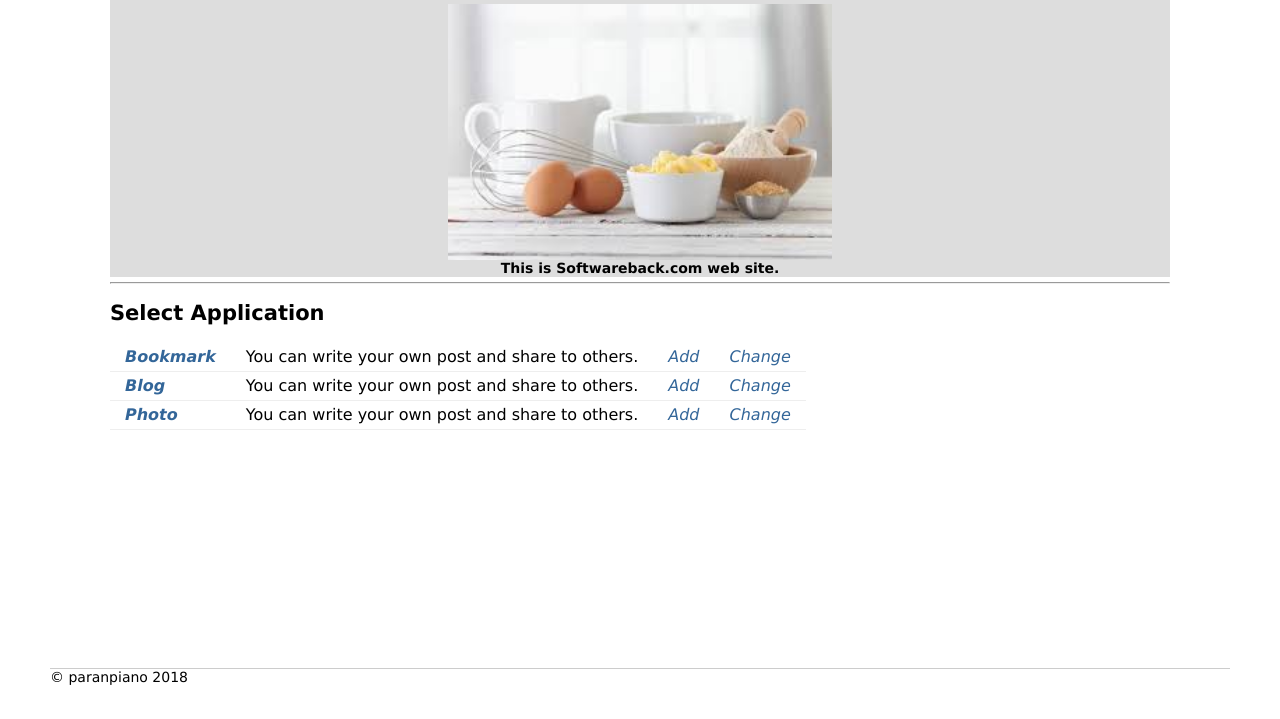
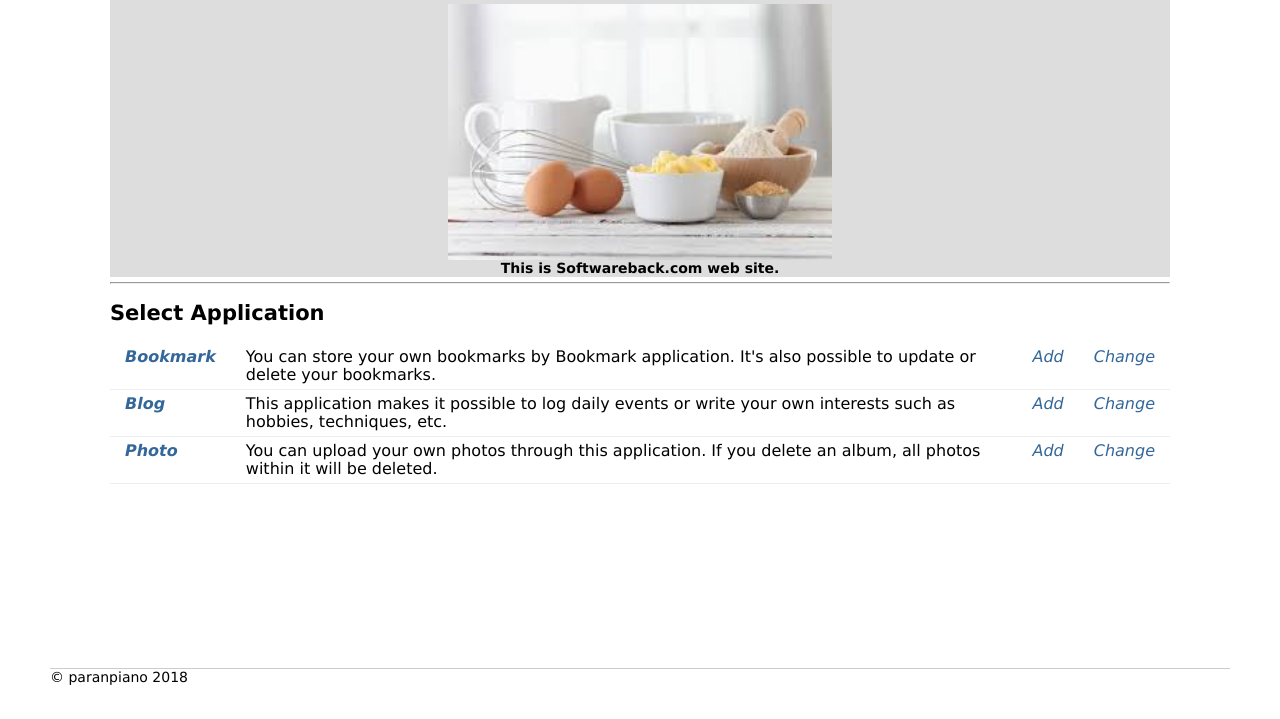
Before and after one commit to Appbakehouse/Django-Appbakehouse-homepage, a Django app: template SoftwareBake/SoftwareBake/templates/home.html in a window 1280 px wide. Shown: the part 81-800 px from the top of the page. Run offline with Django 3.2, Linux system fonts and the light colour scheme; the template is opened without the code that fills it, so the values that code supplies are empty.

Commit message:
update home.html - link apps

```diff
--- a/SoftwareBake/SoftwareBake/templates/home.html
+++ b/SoftwareBake/SoftwareBake/templates/home.html
@@ -21,23 +21,23 @@
     <table id="applist">
         <tr>
             <td><b><i><a href="{% url 'bookmark:index' %}">Bookmark</a></i><b></td>
-            <td>You can write your own post and share to others.</td>
-            <td id="Edit"><i><a href="#">Add</a></i></td>
-            <td id="Edit"><i><a href="#">Change</a></i></td>
+            <td>You can store your own bookmarks by Bookmark application. It's also possible to update or delete your bookmarks.</td>
+            <td class="Edit"><i><a href="{% url 'bookmark:add' %}">Add</a></i></td>
+            <td class="Edit"><i><a href="{% url 'bookmark:change' %}">Change</a></i></td>
         </tr>
 
         <tr>
             <td><b><i><a href="{% url 'blog:index' %}">Blog</a></i><b></td>
-            <td>You can write your own post and share to others. </td>
-            <td id="Edit"><i><a href="#">Add</a></i></td>
-            <td id="Edit"><i><a href="#">Change</a></i></td>
+            <td>This application makes it possible to log daily events or write your own interests such as hobbies, techniques, etc.</td>
+            <td class="Edit"><i><a href="{% url 'blog:add' %}">Add</a></i></td>
+            <td class="Edit"><i><a href="{% url 'blog:change' %}">Change</a></i></td>
         </tr>
 
         <tr>
-            <td><b><i><a href="#">Photo</a></i><b></td>
-            <td>You can write your own post and share to others. </td>
-            <td id="Edit"><i><a href="#">Add</a></i></td>
-            <td id="Edit"><i><a href="#">Change</a></i></td>
+            <td><b><i><a href="{% url 'photo:index' %}">Photo</a></i><b></td>
+            <td>You can upload your own photos through this application. If you delete an album, all photos within it will be deleted.</td>
+            <td class="Edit"><i><a href="{% url 'photo:album_add' %}">Add</a></i></td>
+            <td class="Edit"><i><a href="{% url 'photo:album_change' %}">Change</a></i></td>
         </tr>
     </table>
 </div>
```
